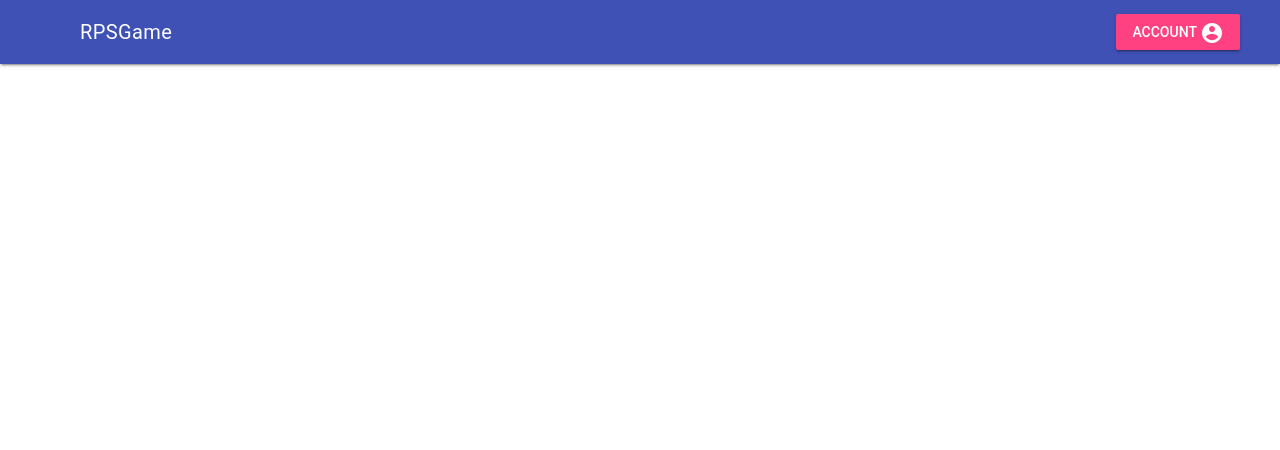
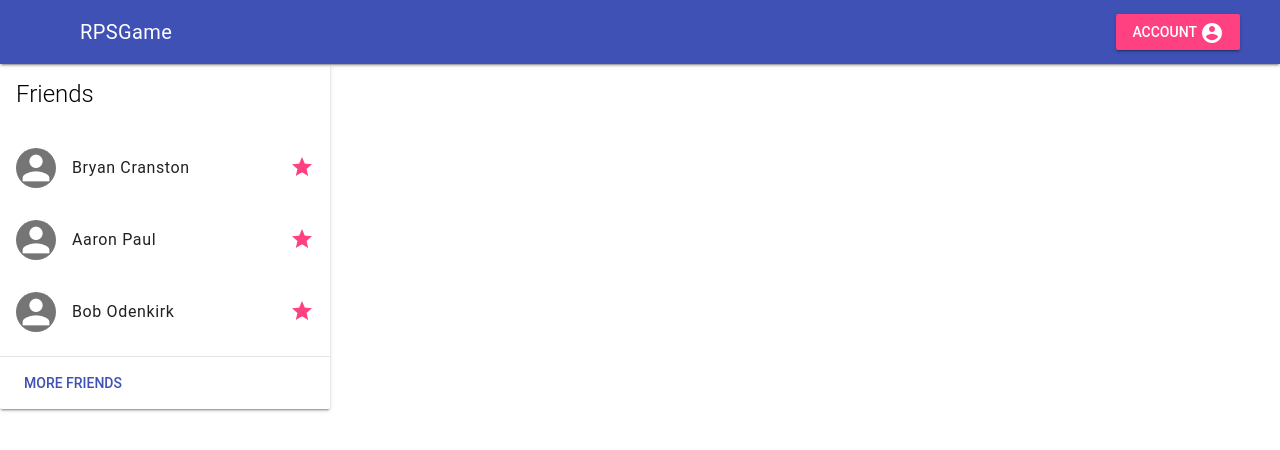
Before and after one commit to vigovlugt/RPSGame, a plain HTML site: page index.html in a window 1280 px wide. Drawn offline with nearby package versions, Linux system fonts and the light colour scheme; no server answers.

Commit message:
new stuff

```diff
--- a/index.html
+++ b/index.html
@@ -47,18 +47,55 @@
         <div class="mdl-layout__drawer title">
             <span class="mdl-layout-title">RPSGame</span>
             <nav class="mdl-navigation">
-                <a class="mdl-navigation__link page" href="javascript:Alert();"><i class="material-icons">home</i>Overview</a>
-                <a class="mdl-navigation__link page" href="play.html"><i class="material-icons">play_circle_filled</i>Play</a>
-                <a class="mdl-navigation__link page" href="friends.html"><i class="material-icons">supervisor_account</i>Friends</a>
-                <a class="mdl-navigation__link page" href="inventory.html"><i class="material-icons">shopping_basket</i>Inventory</a>
+                <a class="mdl-navigation__link" href="javascript:loadPage(0)"><i class="material-icons">home</i>Overview</a>
+                <a class="mdl-navigation__link" href="javascript:loadPage(1)"><i class="material-icons">play_circle_filled</i>Play</a>
+                <a class="mdl-navigation__link" href="javascript:loadPage(2)"><i class="material-icons">supervisor_account</i>Friends</a>
+                <a class="mdl-navigation__link" href="javascript:loadPage(3)"><i class="material-icons">shopping_basket</i>Inventory</a>
             </nav>
         </div>
         <main class="mdl-layout__content">
 
             <div class="page-content page overview">
 
-          <!-- HIER -->
-          <!-- HIER -->
+
+
+                <div class="demo-card-square mdl-card mdl-shadow--2dp right">
+                    <div class="mdl-card__title mdl-card--expand">
+                        <h2 class="mdl-card__title-text">Friends</h2>
+                    </div>
+                    <!--LIST-->
+                    <div class="demo-list-action mdl-list">
+                        <div class="mdl-list__item">
+                            <span class="mdl-list__item-primary-content">
+                              <i class="material-icons mdl-list__item-avatar">person</i>
+                              <span>Bryan Cranston</span>
+                            </span>
+                            <a class="mdl-list__item-secondary-action" href="#"><i class="material-icons">star</i></a>
+                        </div>
+                        <div class="mdl-list__item">
+                            <span class="mdl-list__item-primary-content">
+                              <i class="material-icons mdl-list__item-avatar">person</i>
+                              <span>Aaron Paul</span>
+                            </span>
+                            <a class="mdl-list__item-secondary-action" href="#"><i class="material-icons">star</i></a>
+                        </div>
+                        <div class="mdl-list__item">
+                            <span class="mdl-list__item-primary-content">
+                              <i class="material-icons mdl-list__item-avatar">person</i>
+                              <span>Bob Odenkirk</span>
+                            </span>
+                            <span class="mdl-list__item-secondary-content">
+                              <a class="mdl-list__item-secondary-action" href="#"><i class="material-icons">star</i></a>
+                          </span>
+                            <!--LIST-->
+
+                        </div>
+                    </div>
+                    <div class="mdl-card__actions mdl-card--border">
+                        <a href="javascript:loadPage(2)" class="mdl-button mdl-button--colored mdl-js-button mdl-js-ripple-effect">More Friends</a>
+                    </div>
+                </div>
+
 
             </div>
 
--- a/menu.js
+++ b/menu.js
@@ -5,8 +5,8 @@ $(document).ready(function() {
 
 
 function accountFunc() {
-  console.log(firebase.currentUser)
-    if (firebase.currentUser == null) {
+  console.log(firebase.auth().currentUser)
+    if (firebase.auth().currentUser == null) {
         <!-- if there is no user logged in-->
         var provider = new firebase.auth.GoogleAuthProvider();
         firebase.auth().signInWithRedirect(provider).then(function(result) {
@@ -16,7 +16,7 @@ function accountFunc() {
                 alert(error.message);
             })} else {
                 loadPage(4);
-
+                alert("Loading account page");
             }
 
 
--- a/style.css
+++ b/style.css
@@ -3,3 +3,22 @@ body{
   margin:0;
   background-color: rgb(238, 238, 238);
 }
+
+.demo-list-action {
+        width: 300px;
+}
+
+
+.demo-card-square .mdl-card {
+    width: 320px;
+    margin-top: 20px;
+}
+
+.demo-card-square>.mdl-card__title {
+    color: rgb(64, 64, 64);
+    background-color: grey;
+}
+.right{
+  margin-left: 10;
+
+}
```
Lines whose indentation alone changed are shown as unchanged.
